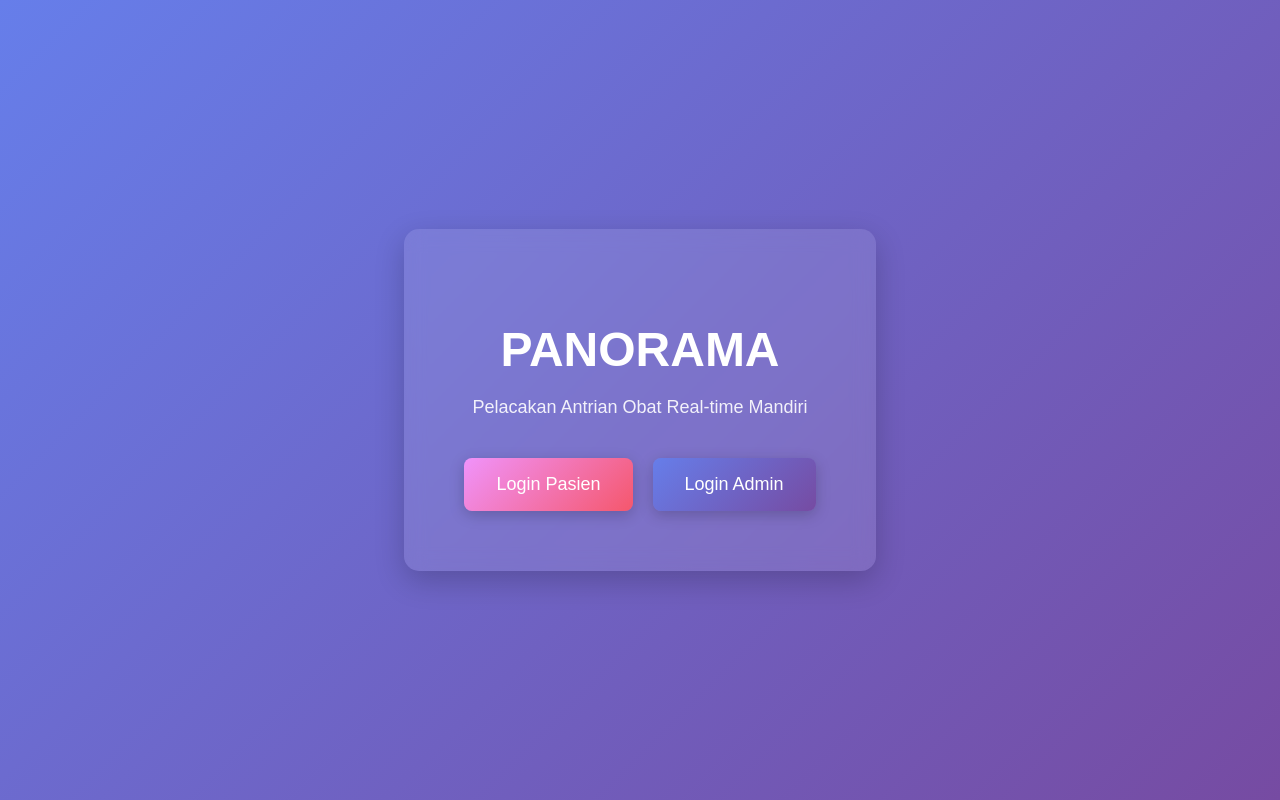
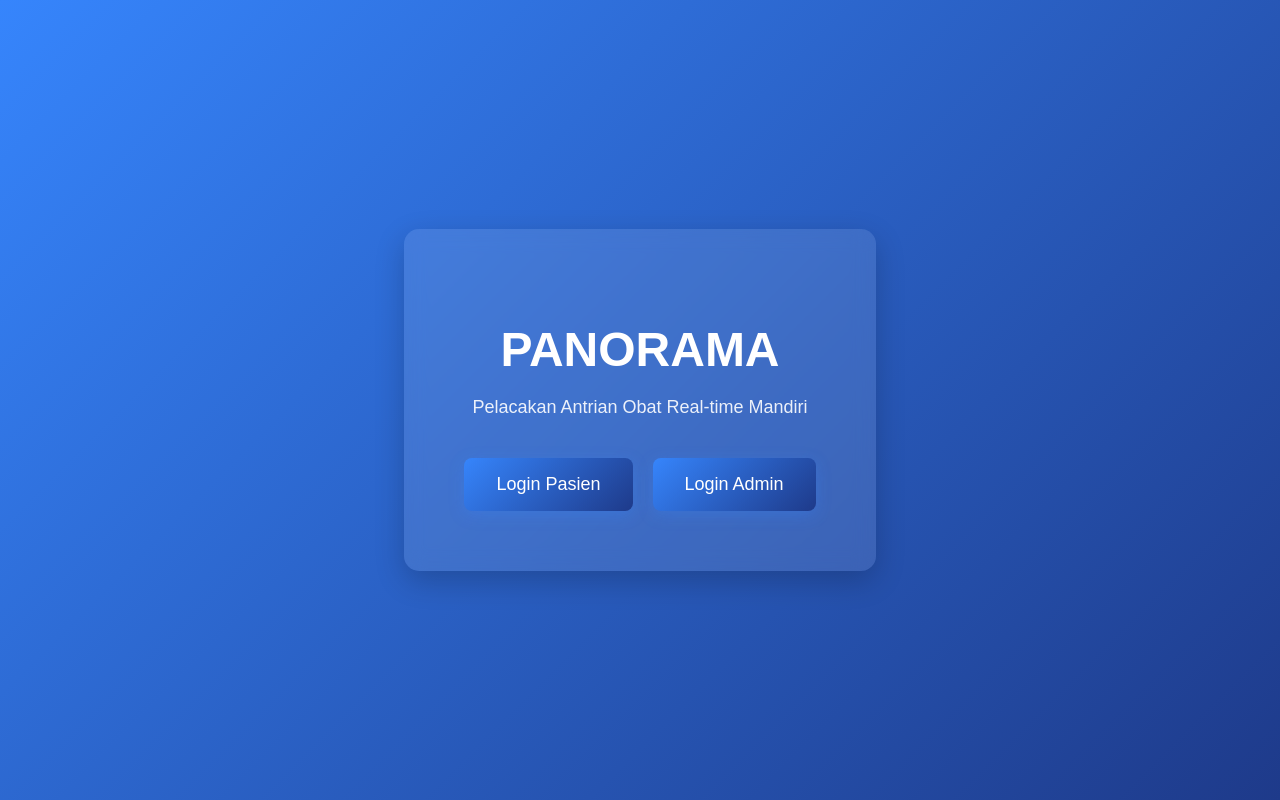
Before and after one commit to Achemic-IDN/panorama, a Next.js app: page / in a window 1280 px wide. Built offline with nearby package versions, Linux system fonts and the light colour scheme.

Commit message:
uiuxblue

```diff
--- a/app/admin/dashboard/page.jsx
+++ b/app/admin/dashboard/page.jsx
@@ -32,7 +32,7 @@ export default function AdminDashboard() {
   return (
     <div style={{
       minHeight: "100vh",
-      background: "linear-gradient(135deg, #667eea 0%, #764ba2 100%)",
+      background: "linear-gradient(135deg, #3685fc 0%, #1e3a8a 100%)",
       fontFamily: "Arial, sans-serif",
       padding: "20px"
     }}>
--- a/app/admin/login/page.jsx
+++ b/app/admin/login/page.jsx
@@ -29,7 +29,7 @@ export default function LoginAdmin() {
   return (
     <div style={{
       minHeight: "100vh",
-      background: "linear-gradient(135deg, #667eea 0%, #764ba2 100%)",
+      background: "linear-gradient(135deg, #3685fc 0%, #1e3a8a 100%)",
       display: "flex",
       alignItems: "center",
       justifyContent: "center",
@@ -84,7 +84,7 @@ export default function LoginAdmin() {
           style={{
             width: "100%",
             padding: "12px",
-            background: "linear-gradient(135deg, #667eea 0%, #764ba2 100%)",
+            background: "linear-gradient(135deg, #3685fc 0%, #1e3a8a 100%)",
             color: "white",
             border: "none",
             borderRadius: "5px",
--- a/app/dashboard/page.jsx
+++ b/app/dashboard/page.jsx
@@ -27,7 +27,7 @@ export default function DashboardPage() {
   return (
     <div style={{
       minHeight: "100vh",
-      background: "linear-gradient(135deg, #a8edea 0%, #fed6e3 100%)",
+      background: "linear-gradient(135deg, #3685fc 0%, #1e3a8a 100%)",
       fontFamily: "Arial, sans-serif",
       padding: "20px"
     }}>
@@ -92,8 +92,8 @@ export default function DashboardPage() {
             onClick={submitFeedback}
             style={{
               padding: "12px 24px",
-              background: "linear-gradient(135deg, #a8edea 0%, #fed6e3 100%)",
-              color: "#333",
+              background: "linear-gradient(135deg, #3685fc 0%, #1e3a8a 100%)",
+              color: "white",
               border: "none",
               borderRadius: "5px",
               fontSize: "16px",
--- a/app/login/page.jsx
+++ b/app/login/page.jsx
@@ -29,7 +29,7 @@ export default function LoginPasien() {
   return (
     <div style={{
       minHeight: "100vh",
-      background: "linear-gradient(135deg, #f093fb 0%, #f5576c 100%)",
+      background: "linear-gradient(135deg, #3685fc 0%, #1e3a8a 100%)",
       display: "flex",
       alignItems: "center",
       justifyContent: "center",
@@ -83,7 +83,7 @@ export default function LoginPasien() {
           style={{
             width: "100%",
             padding: "12px",
-            background: "linear-gradient(135deg, #f093fb 0%, #f5576c 100%)",
+            background: "linear-gradient(135deg, #3685fc 0%, #1e3a8a 100%)",
             color: "white",
             border: "none",
             borderRadius: "5px",
--- a/app/page.jsx
+++ b/app/page.jsx
@@ -7,7 +7,7 @@ export default function HomePage() {
   return (
     <div style={{
       minHeight: "100vh",
-      background: "linear-gradient(135deg, #667eea 0%, #764ba2 100%)",
+      background: "linear-gradient(135deg, #3685fc 0%, #1e3a8a 100%)",
       display: "flex",
       alignItems: "center",
       justifyContent: "center",
@@ -35,19 +35,19 @@ export default function HomePage() {
               fontSize: "18px",
               borderRadius: "8px",
               border: "none",
-              background: "linear-gradient(135deg, #f093fb 0%, #f5576c 100%)",
+              background: "linear-gradient(135deg, #3685fc 0%, #1e3a8a 100%)",
               color: "white",
               cursor: "pointer",
               transition: "transform 0.3s, box-shadow 0.3s",
-              boxShadow: "0 4px 15px rgba(0,0,0,0.2)"
+              boxShadow: "0 4px 15px rgba(54, 133, 252, 0.3)"
             }}
             onMouseOver={(e) => {
               e.target.style.transform = "scale(1.05)";
-              e.target.style.boxShadow = "0 6px 20px rgba(0,0,0,0.3)";
+              e.target.style.boxShadow = "0 6px 20px rgba(54, 133, 252, 0.4)";
             }}
             onMouseOut={(e) => {
               e.target.style.transform = "scale(1)";
-              e.target.style.boxShadow = "0 4px 15px rgba(0,0,0,0.2)";
+              e.target.style.boxShadow = "0 4px 15px rgba(54, 133, 252, 0.3)";
             }}
           >
             Login Pasien
@@ -60,19 +60,19 @@ export default function HomePage() {
               fontSize: "18px",
               borderRadius: "8px",
               border: "none",
-              background: "linear-gradient(135deg, #667eea 0%, #764ba2 100%)",
+              background: "linear-gradient(135deg, #3685fc 0%, #1e3a8a 100%)",
               color: "white",
               cursor: "pointer",
               transition: "transform 0.3s, box-shadow 0.3s",
-              boxShadow: "0 4px 15px rgba(0,0,0,0.2)"
+              boxShadow: "0 4px 15px rgba(54, 133, 252, 0.3)"
             }}
             onMouseOver={(e) => {
               e.target.style.transform = "scale(1.05)";
-              e.target.style.boxShadow = "0 6px 20px rgba(0,0,0,0.3)";
+              e.target.style.boxShadow = "0 6px 20px rgba(54, 133, 252, 0.4)";
             }}
             onMouseOut={(e) => {
               e.target.style.transform = "scale(1)";
-              e.target.style.boxShadow = "0 4px 15px rgba(0,0,0,0.2)";
+              e.target.style.boxShadow = "0 4px 15px rgba(54, 133, 252, 0.3)";
             }}
           >
             Login Admin
```
